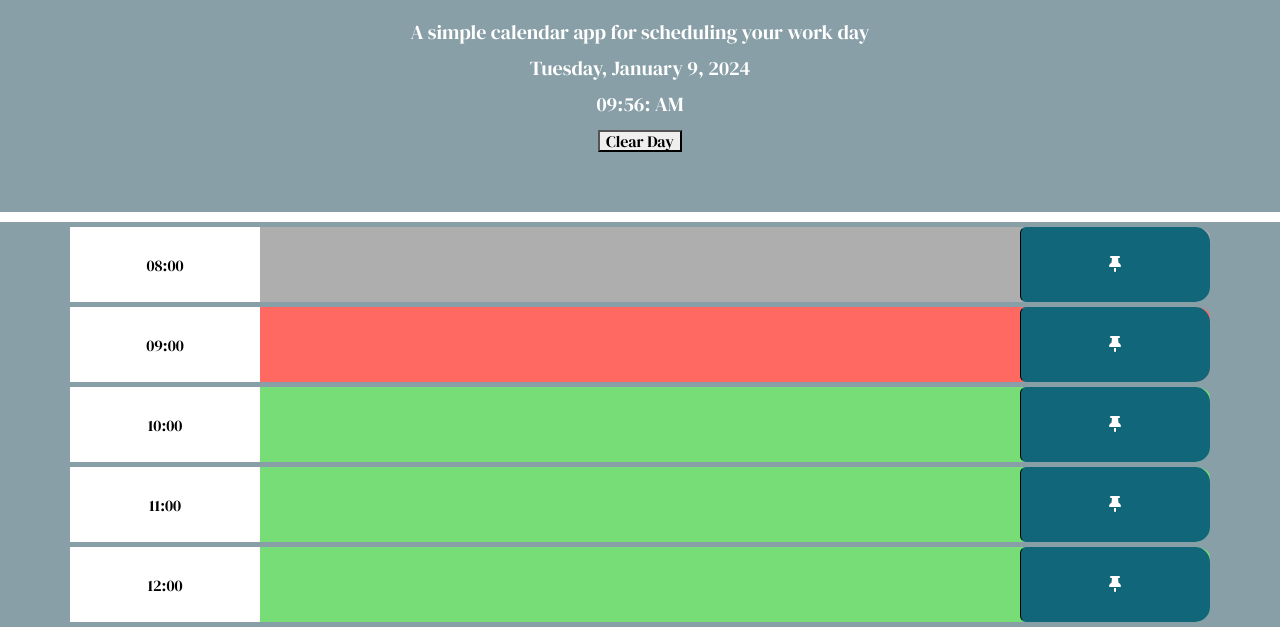
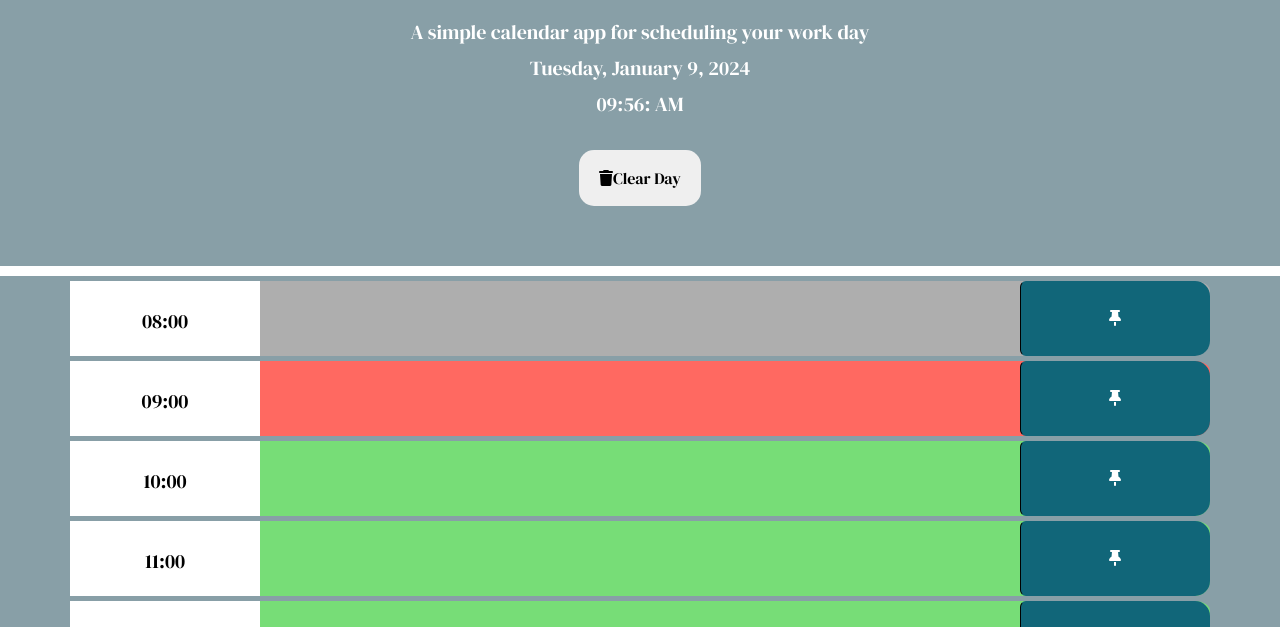
Before and after one commit to quikstart86/TJ---Work-Day-Scheduler, a plain HTML site: page index.html in a window 1280 px wide. Shown: the part 163-790 px from the top of the page. Drawn offline with nearby package versions, Linux system fonts and the light colour scheme.

Commit message:
added button styling for clear all

```diff
--- a/assets/script.js
+++ b/assets/script.js
@@ -45,7 +45,7 @@ $('.time-block').each(function() {
     console.log(`Retrieved: ${hour} - ${storedValue}`);
 });
 
-$(`#clearAll`).on(`click`, function() {
+$(`#clearAllBtn`).on(`click`, function() {
     localStorage.clear()
     document.location.reload();
 })
--- a/assets/style.css
+++ b/assets/style.css
@@ -44,6 +44,7 @@ body {
     color: #000000;
     /* border-top: 1px dashed #000000; */
     padding-top: 30px ;
+    font-size: 20px;
   }
 
   .past {
@@ -73,3 +74,10 @@ body {
     font-size: 20px;
     transition: all 0.3s ease-in-out;
   }
+
+  #clearAllBtn {
+    padding: 20px;
+    border-radius: 15px;
+    border: none;
+    margin-top: 20px;
+  }
--- a/index.html
+++ b/index.html
@@ -22,8 +22,8 @@
     <h1 class="display-3 mb-5">Work Day Scheduler</h1>
     <p class="lead">A simple calendar app for scheduling your work day</p>
     <p id="currentDay" class="lead"><p id="currentTime" class="lead"></p>
-
-    <button id="clearAll">Clear Day</button>
+<!-- Button for emptying all sheduled events from local storage -->
+    <button id="clearAllBtn"><i class="fa-solid fa-trash"></i>Clear Day</button>
   </header>
   <div class="container">
     <!-- Timeblocks go here -->
```
